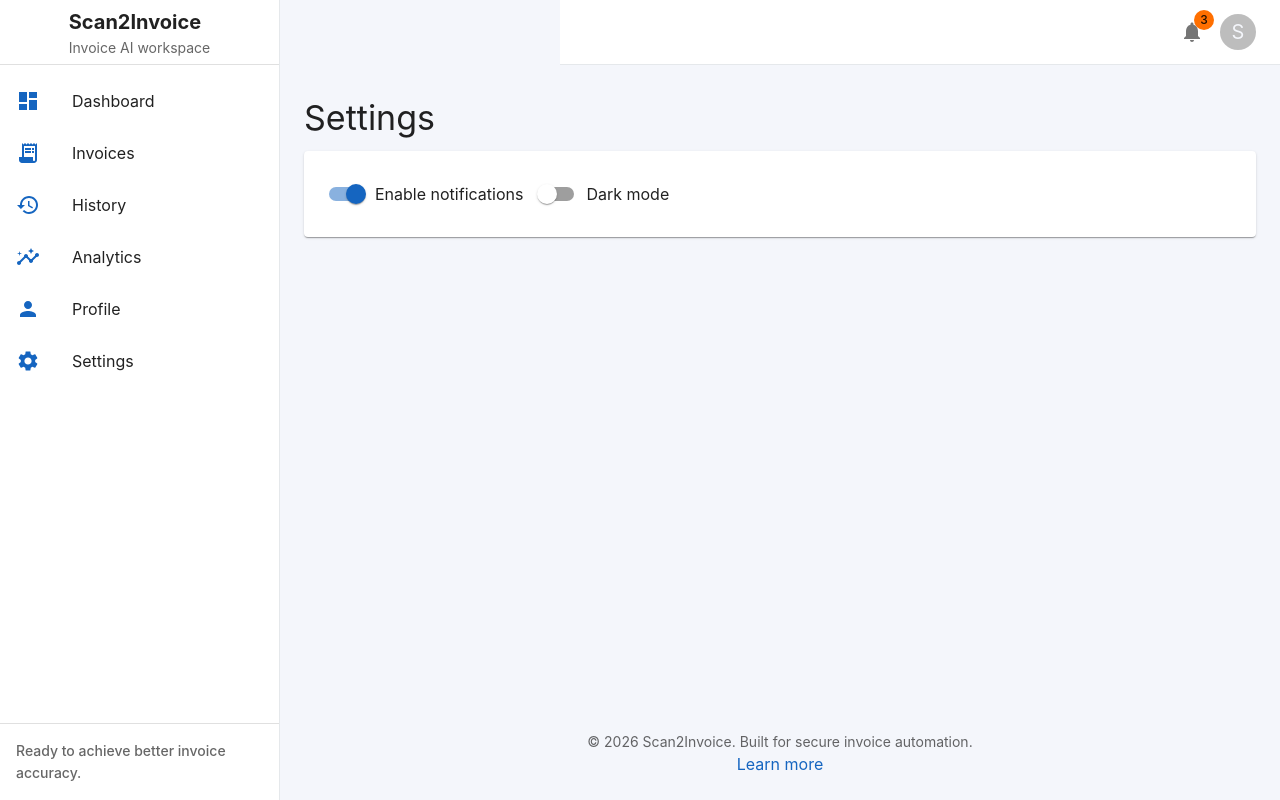
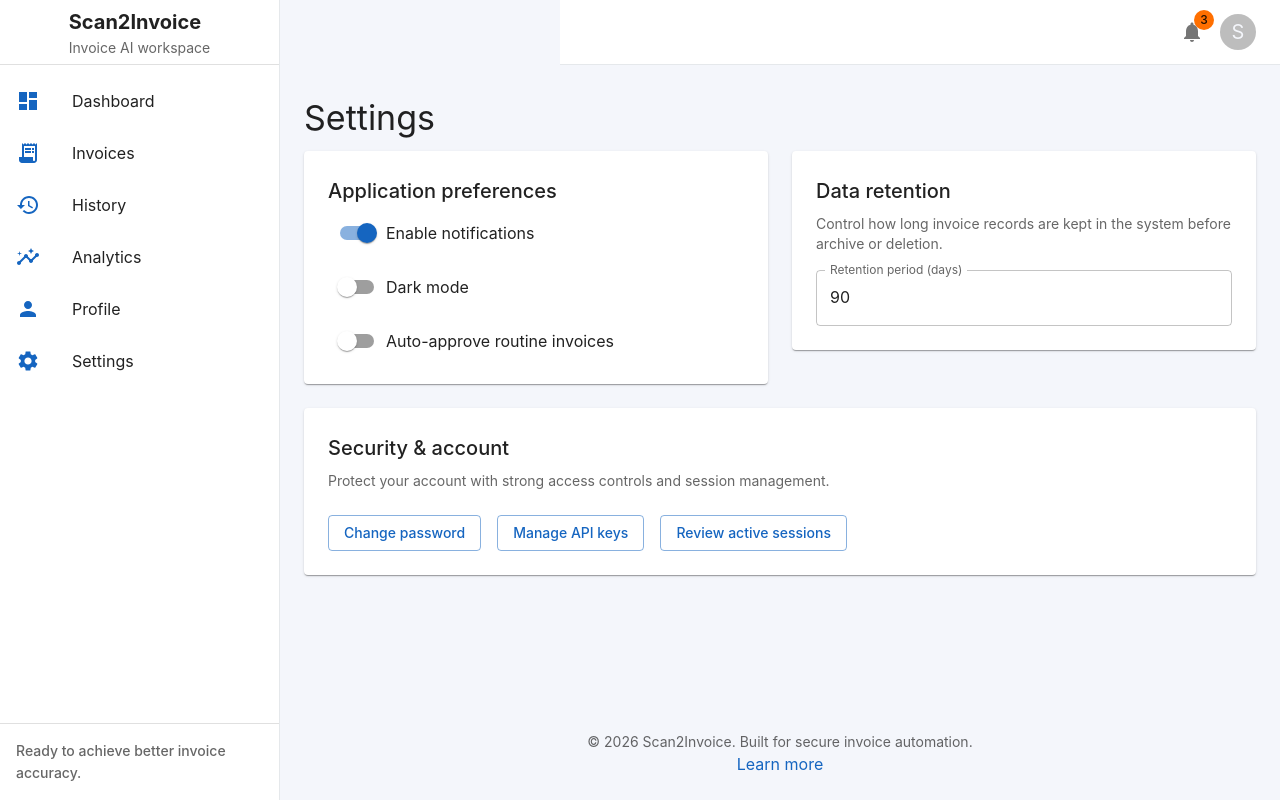
Before and after one commit to lucy02-zone/Scan2Invoice, a React (Vite) app in the folder frontend/: page /settings in a window 1280 px wide. Built offline with nearby package versions, Linux system fonts and the light colour scheme; no server answers; sample sign-in values are in the browser's storage.

Commit message:
settings

```diff
--- a/frontend/src/pages/SettingsPage.jsx
+++ b/frontend/src/pages/SettingsPage.jsx
@@ -1,15 +1,106 @@
-import { Box, Typography, Paper, FormControlLabel, Switch } from '@mui/material';
+import { useState } from 'react';
+import {
+  Box,
+  Typography,
+  Paper,
+  FormControlLabel,
+  Switch,
+  Grid,
+  TextField,
+  Button,
+  Divider,
+  Stack
+} from '@mui/material';
 
 export function SettingsPage() {
+  const [settings, setSettings] = useState({
+    notifications: true,
+    darkMode: false,
+    autoApprove: false,
+    retentionDays: 90
+  });
+
+  const handleToggle = (field) => (event) => {
+    setSettings((prev) => ({ ...prev, [field]: event.target.checked }));
+  };
+
+  const handleNumberChange = (event) => {
+    const value = Number(event.target.value);
+    setSettings((prev) => ({ ...prev, retentionDays: Number.isNaN(value) ? prev.retentionDays : value }));
+  };
+
   return (
     <Box>
       <Typography variant="h4" gutterBottom>
         Settings
       </Typography>
-      <Paper sx={{ p: 3 }}>
-        <FormControlLabel control={<Switch defaultChecked />} label="Enable notifications" />
-        <FormControlLabel control={<Switch />} label="Dark mode" />
-      </Paper>
+
+      <Grid container spacing={3}>
+        <Grid item xs={12} md={6}>
+          <Paper sx={{ p: 3 }}>
+            <Typography variant="h6" gutterBottom>
+              Application preferences
+            </Typography>
+            <Stack spacing={2}>
+              <FormControlLabel
+                control={
+                  <Switch
+                    checked={settings.notifications}
+                    onChange={handleToggle('notifications')}
+                  />
+                }
+                label="Enable notifications"
+              />
+              <FormControlLabel
+                control={
+                  <Switch checked={settings.darkMode} onChange={handleToggle('darkMode')} />
+                }
+                label="Dark mode"
+              />
+              <FormControlLabel
+                control={
+                  <Switch checked={settings.autoApprove} onChange={handleToggle('autoApprove')} />
+                }
+                label="Auto-approve routine invoices"
+              />
+            </Stack>
+          </Paper>
+        </Grid>
+
+        <Grid item xs={12} md={6}>
+          <Paper sx={{ p: 3 }}>
+            <Typography variant="h6" gutterBottom>
+              Data retention
+            </Typography>
+            <Typography variant="body2" color="text.secondary" sx={{ mb: 2 }}>
+              Control how long invoice records are kept in the system before archive or deletion.
+            </Typography>
+            <TextField
+              type="number"
+              label="Retention period (days)"
+              value={settings.retentionDays}
+              onChange={handleNumberChange}
+              fullWidth
+            />
+          </Paper>
+        </Grid>
+
+        <Grid item xs={12}>
+          <Paper sx={{ p: 3 }}>
+            <Typography variant="h6" gutterBottom>
+              Security & account
+            </Typography>
+            <Typography variant="body2" color="text.secondary" sx={{ mb: 3 }}>
+              Protect your account with strong access controls and session management.
+            </Typography>
+            <Stack direction={{ xs: 'column', sm: 'row' }} spacing={2}>
+              <Button variant="outlined">Change password</Button>
+              <Button variant="outlined">Manage API keys</Button>
+              <Button variant="outlined">Review active sessions</Button>
+            </Stack>
+          </Paper>
+        </Grid>
+      </Grid>
     </Box>
   );
 }
```
